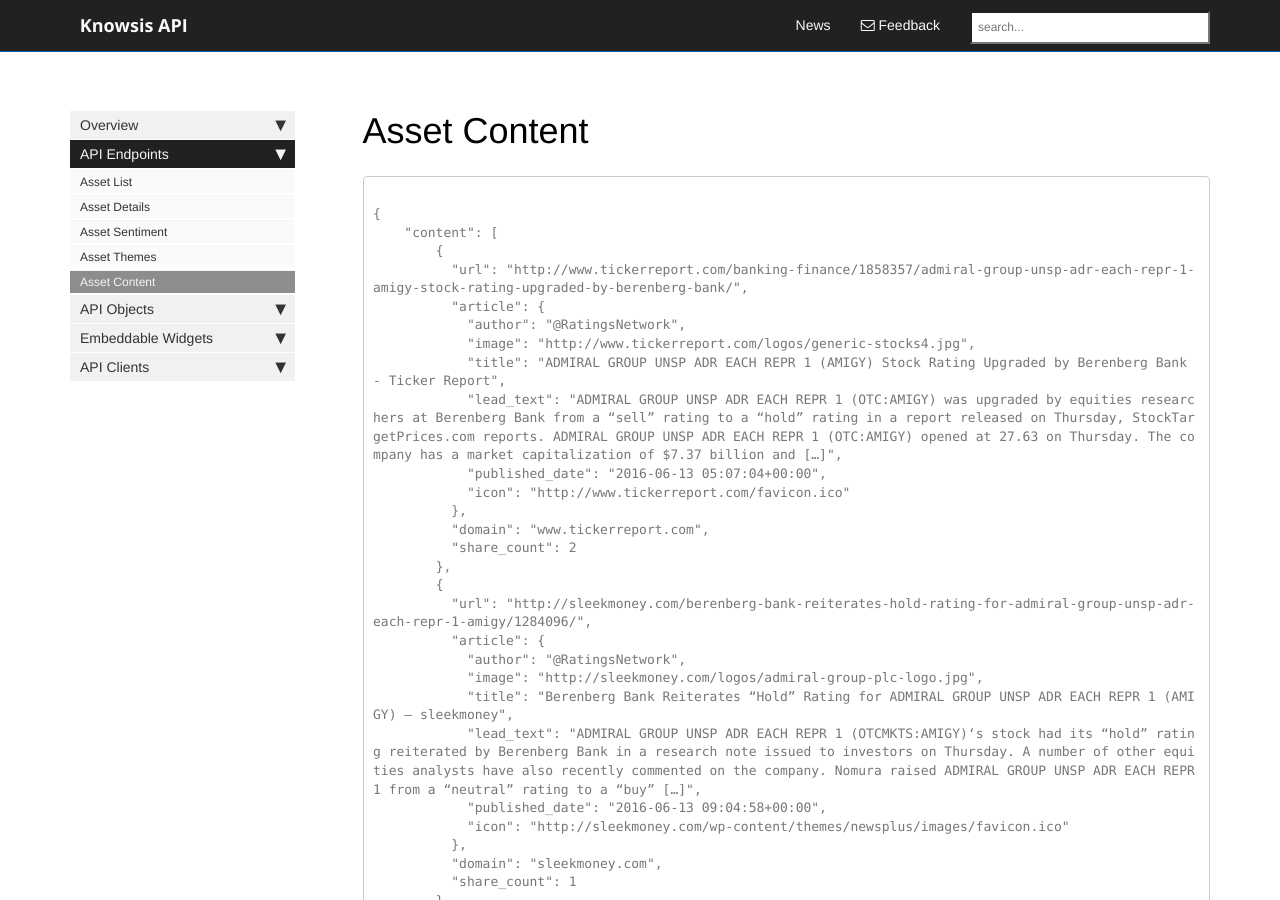
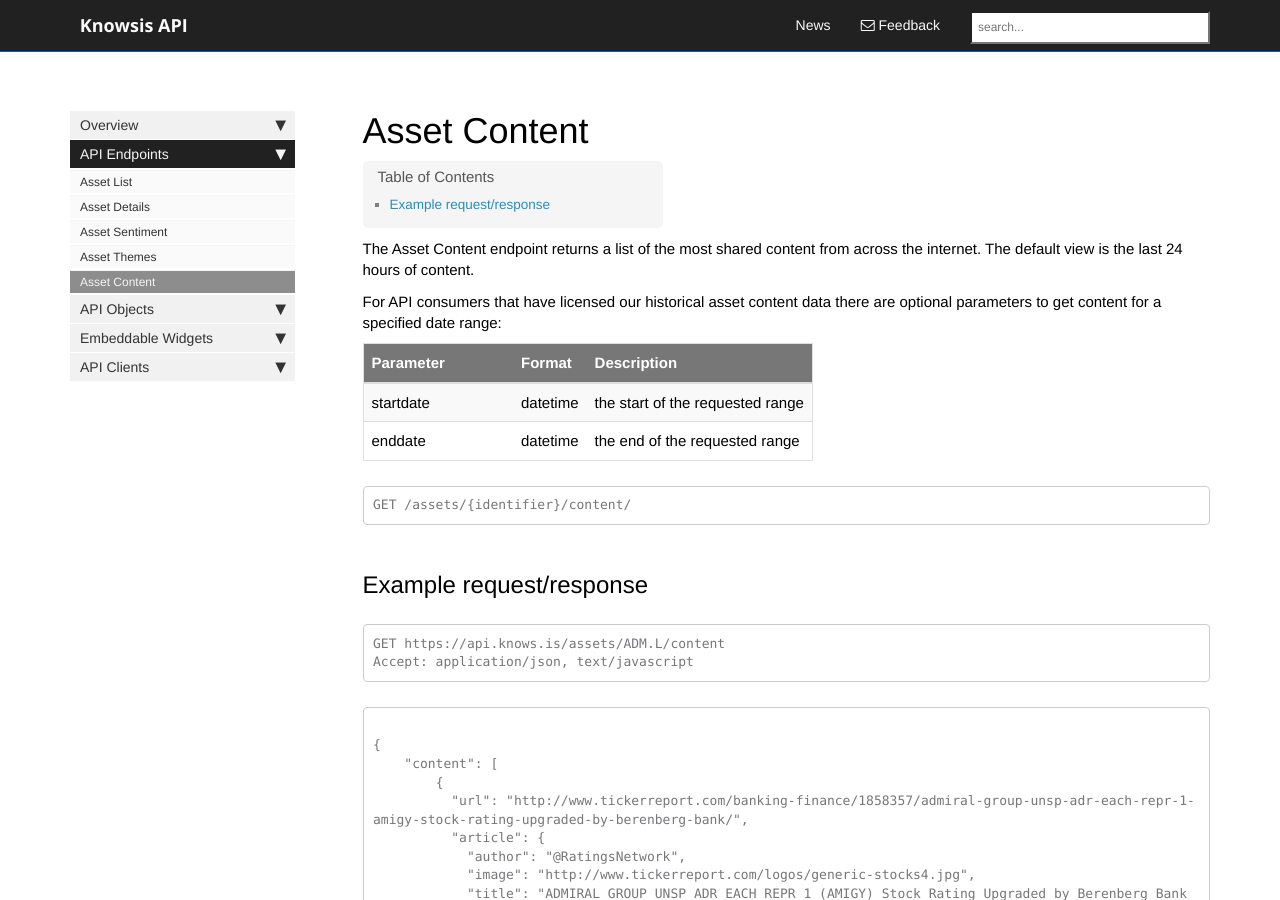
Before and after one commit to knowsis/knowsis.github.io, a Jekyll site: the page built from api/api-asset-content.md, in a window 1280 px wide and 900 px high. Built offline with Jekyll 4.4.1, drawn with Linux system fonts in a browser that asks for light colours; nearby versions of some CDN libraries; comment, search, counter and statistics services are not loaded.

Commit message:
added docs to the asset content endpoint, mentioned in news post

````diff
--- a/api/api-asset-content.md
+++ b/api/api-asset-content.md
@@ -5,7 +5,28 @@ sidebar: api_sidebar
 permalink: /api-asset-content/
 ---
 
+The Asset Content endpoint returns a list of the most shared content from across the internet. The default view is the last 24 hours of content.
 
+For API consumers that have licensed our historical asset content data there are optional parameters to get content for a specified date range:
+
+
+| Parameter         | Format   | Description                                                   |
+|-------------------|----------|---------------------------------------------------------------|
+| startdate         | datetime | the start of the requested range                              |
+| enddate           | datetime | the end of the requested range                                |
+
+
+
+```
+GET /assets/{identifier}/content/
+```
+
+## Example request/response
+
+```
+GET https://api.knows.is/assets/ADM.L/content
+Accept: application/json, text/javascript
+```
 
 ```
 
````
Also changed, not shown: _posts/2016-06-16-push-api.md (+7 -2 lines), api/api-asset-details.md (+0 -2 lines), api/api-asset-sentiment.md (+0 -2 lines), api/api-asset-themes.md (+0 -1 lines), api/api-assets.md (+0 -1 lines).
